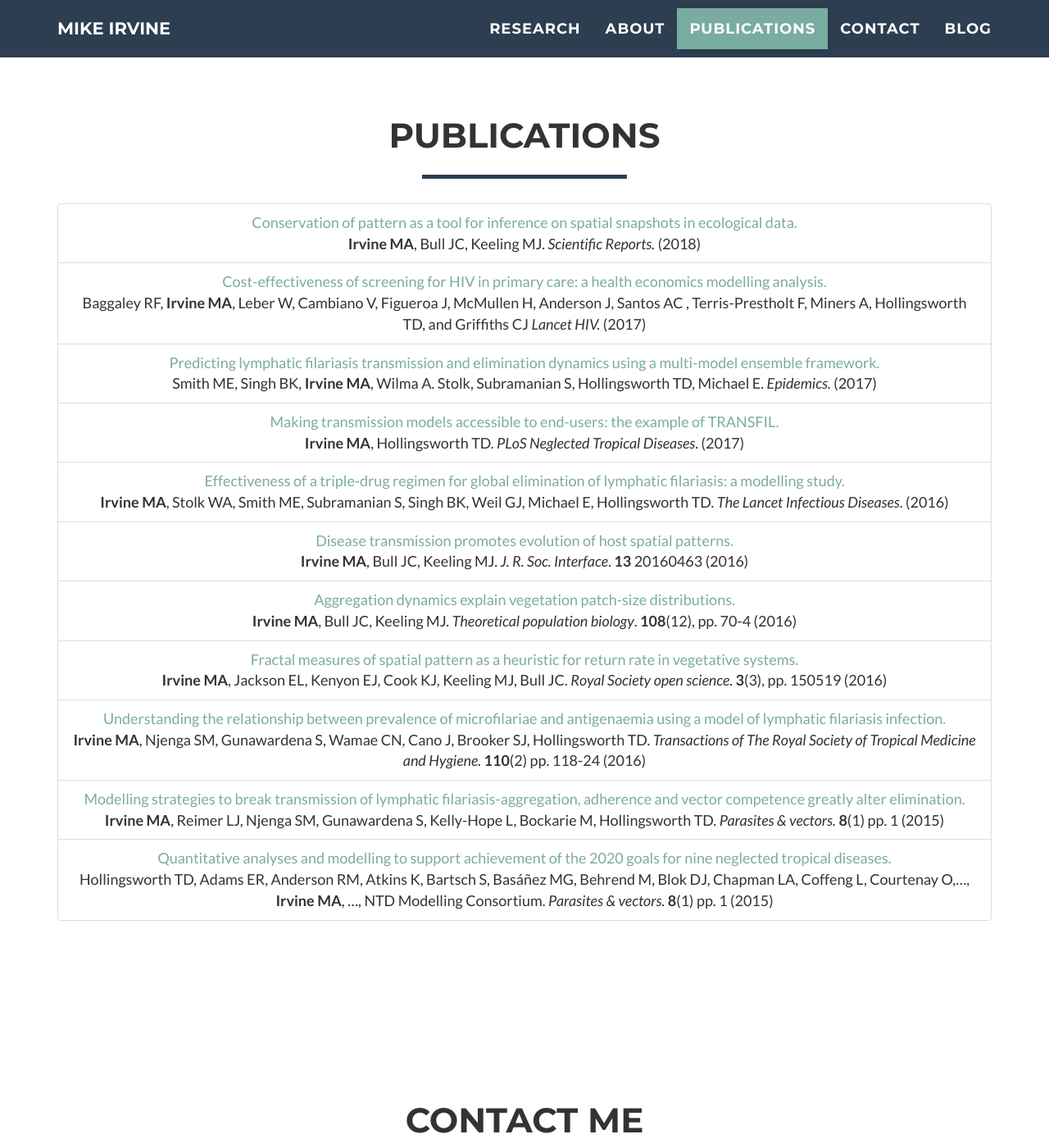
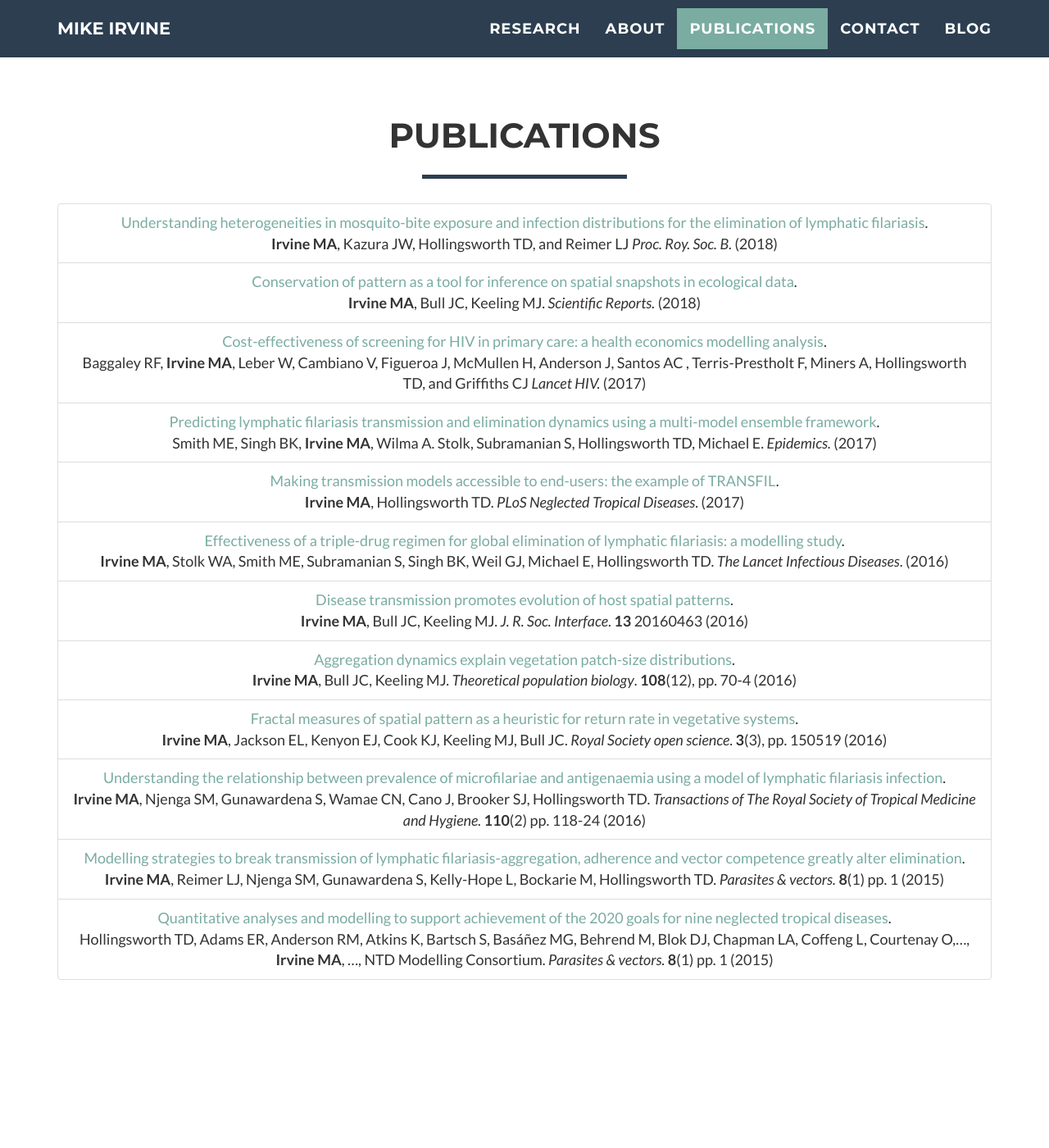
Before and after one commit to sempwn/sempwn.github.io, a Jekyll site: the page index.html, which Jekyll copies as it is, in a window 1280 px wide and 1400 px high, scrolled down 2199 px. Shown: the whole window at 82% size. Built offline with Jekyll 4.4.1, drawn with Linux system fonts in a browser that asks for light colours; nearby versions of some CDN libraries; some web fonts are replaced.

Commit message:
Added Proc B paper.

```diff
--- a/index.html
+++ b/index.html
@@ -249,57 +249,62 @@
               <div class="col-lg-12 text-center">
                 <ul class="list-group">
                   <li class="list-group-item">
-                    <a href="http://dx.doi.org/10.1038/s41598-017-17346-6">Conservation of pattern as a tool for inference on spatial snapshots in ecological data.</a><br>
+                    <a href="http://dx.doi.org/10.1098/rspb.2017.2253">Understanding heterogeneities in mosquito-bite exposure and infection distributions for the elimination of lymphatic filariasis</a>.<br>
+                    <b>Irvine MA</b>, Kazura JW, Hollingsworth TD, and Reimer LJ
+                    <i>Proc. Roy. Soc. B.</i> (2018)<br>
+                  </li>
+                  <li class="list-group-item">
+                    <a href="http://dx.doi.org/10.1038/s41598-017-17346-6">Conservation of pattern as a tool for inference on spatial snapshots in ecological data</a>.<br>
                     <b>Irvine MA</b>, Bull JC, Keeling MJ.
                     <i>Scientific Reports.</i> (2018)
                   </li>
                   <li class="list-group-item">
-                    <a href="http://dx.doi.org/10.1016/S2352-3018(17)30123-6">Cost-effectiveness of screening for HIV in primary care: a health economics modelling analysis.</a><br>
+                    <a href="http://dx.doi.org/10.1016/S2352-3018(17)30123-6">Cost-effectiveness of screening for HIV in primary care: a health economics modelling analysis</a>.<br>
                       Baggaley RF, <b>Irvine MA</b>, Leber W, Cambiano V, Figueroa J, McMullen H, Anderson J, Santos AC , Terris-Prestholt F, Miners A, Hollingsworth TD, and Griffiths CJ
                     <i>Lancet HIV.</i> (2017)
                   </li>
                   <li class="list-group-item">
-                    <a href="http://dx.doi.org/10.1016/j.epidem.2017.02.006">Predicting lymphatic filariasis transmission and elimination dynamics using a multi-model ensemble framework.</a><br>
+                    <a href="http://dx.doi.org/10.1016/j.epidem.2017.02.006">Predicting lymphatic filariasis transmission and elimination dynamics using a multi-model ensemble framework</a>.<br>
                     Smith ME,  Singh BK, <b>Irvine MA</b>, Wilma A. Stolk,  Subramanian S, Hollingsworth TD,  Michael E.
                     <i>Epidemics.</i> (2017)
                   </li>
                   <li class="list-group-item">
-                    <a href="http://dx.doi.org/10.1371/journal.pntd.0005206"> Making transmission models accessible to end-users: the example of TRANSFIL.</a><br>
+                    <a href="http://dx.doi.org/10.1371/journal.pntd.0005206"> Making transmission models accessible to end-users: the example of TRANSFIL</a>.<br>
                     <b>Irvine MA</b>, Hollingsworth TD.  <i>PLoS Neglected Tropical Diseases</i>. (2017)
                   </li>
                   <li class="list-group-item">
-                    <a href="http://dx.doi.org/10.1016/S1473-3099(16)30467-4">Effectiveness of a triple-drug regimen for global elimination of lymphatic filariasis: a modelling study.</a><br>
+                    <a href="http://dx.doi.org/10.1016/S1473-3099(16)30467-4">Effectiveness of a triple-drug regimen for global elimination of lymphatic filariasis: a modelling study</a>.<br>
                       <b>Irvine MA</b>, Stolk WA, Smith ME, Subramanian S, Singh BK, Weil GJ, Michael E, Hollingsworth TD. <i>The Lancet Infectious Diseases</i>. (2016)
                   </li>
                   <li class="list-group-item">
-                    <a href="http://dx.doi.org/10.1098/rsif.2016.0463">Disease transmission promotes evolution of host spatial patterns.</a><br>
+                    <a href="http://dx.doi.org/10.1098/rsif.2016.0463">Disease transmission promotes evolution of host spatial patterns</a>.<br>
                       <b>Irvine MA</b>, Bull JC, Keeling MJ. <i>J. R. Soc. Interface</i>. <b>13</b> 20160463 (2016)
                   </li>
                   <li class="list-group-item">
-                    <a href="http://dx.doi.org/10.1016/j.tpb.2015.12.001">Aggregation dynamics explain vegetation patch-size distributions.</a><br>
+                    <a href="http://dx.doi.org/10.1016/j.tpb.2015.12.001">Aggregation dynamics explain vegetation patch-size distributions</a>.<br>
                       <b>Irvine MA</b>, Bull JC, Keeling MJ. <i>Theoretical population biology</i>. <b>108</b>(12), pp. 70-4 (2016)
                   </li>
                   <li class="list-group-item">
-                    <a href="http://dx.doi.org/10.1098/rsos.150519">Fractal measures of spatial pattern as a heuristic for return rate in vegetative systems.</a><br>
+                    <a href="http://dx.doi.org/10.1098/rsos.150519">Fractal measures of spatial pattern as a heuristic for return rate in vegetative systems</a>.<br>
                       <b>Irvine MA</b>, Jackson EL, Kenyon EJ, Cook KJ, Keeling MJ, Bull JC. <i>Royal Society open science</i>. <b>3</b>(3), pp. 150519 (2016)
                   </li>
 
                   <li class="list-group-item">
-                    <a href="http://dx.doi.org/10.1093/trstmh/trw024">Understanding the relationship between prevalence of microfilariae and antigenaemia using a model of lymphatic filariasis infection.</a><br>
+                    <a href="http://dx.doi.org/10.1093/trstmh/trw024">Understanding the relationship between prevalence of microfilariae and antigenaemia using a model of lymphatic filariasis infection</a>.<br>
 <b>Irvine MA</b>, Njenga SM, Gunawardena S, Wamae CN, Cano J, Brooker SJ, Hollingsworth TD.
 <i>Transactions of The Royal Society of Tropical Medicine and Hygiene.</i>
 <b>110</b>(2) pp. 118-24 (2016)
                   </li>
 
                   <li class="list-group-item">
-                    <a href="http://dx.doi.org/10.1186/s13071-015-1152-3">Modelling strategies to break transmission of lymphatic filariasis-aggregation, adherence and vector competence greatly alter elimination.</a><br>
+                    <a href="http://dx.doi.org/10.1186/s13071-015-1152-3">Modelling strategies to break transmission of lymphatic filariasis-aggregation, adherence and vector competence greatly alter elimination</a>.<br>
 <b>Irvine MA</b>, Reimer LJ, Njenga SM, Gunawardena S, Kelly-Hope L, Bockarie M, Hollingsworth TD.
 <i>Parasites &amp; vectors.</i>
 <b>8</b>(1) pp. 1 (2015)
                   </li>
 
                   <li class="list-group-item">
-                    <a href="http://dx.doi.org/10.1186/s13071-015-1235-1">Quantitative analyses and modelling to support achievement of the 2020 goals for nine neglected tropical diseases.</a><br>
+                    <a href="http://dx.doi.org/10.1186/s13071-015-1235-1">Quantitative analyses and modelling to support achievement of the 2020 goals for nine neglected tropical diseases</a>.<br>
 Hollingsworth TD, Adams ER, Anderson RM, Atkins K, Bartsch S, Basáñez MG, Behrend M, Blok DJ, Chapman LA, Coffeng L, Courtenay O,&hellip;, <b>Irvine MA</b>, &hellip;, NTD Modelling Consortium.
 <i>Parasites &amp; vectors.</i>
 <b>8</b>(1) pp. 1 (2015)
@@ -441,7 +446,13 @@ Hollingsworth TD, Adams ER, Anderson RM, Atkins K, Bartsch S, Basáñez MG, Behr
                             <h3> Publications </h3>
                             <ul class="list-group">
                               <li class="list-group-item">
-                                <a href="http://dx.doi.org/10.1038/s41598-017-17346-6">Conservation of pattern as a tool for inference on spatial snapshots in ecological data.</a><br>
+                                <a href="http://dx.doi.org/10.1098/rspb.2017.2253">Understanding heterogeneities in mosquito-bite exposure and infection distributions for the elimination of lymphatic filariasis</a>.<br>
+                                  <b>Irvine MA</b>, Kazura JW, Hollingsworth TD, and Reimer LJ
+                                  <i>Proc. Roy. Soc. B.</i> (2018)<br>
+                                  News coverage: <a href="http://www.lstmed.ac.uk/news-events/news/the-importance-of-heterogeneity-on-the-management-of-vector-borne-diseases">LSTM news</a>.
+                              </li>
+                              <li class="list-group-item">
+                                <a href="http://dx.doi.org/10.1038/s41598-017-17346-6">Conservation of pattern as a tool for inference on spatial snapshots in ecological data</a>.<br>
                                 <b>Irvine MA</b>, Bull JC, Keeling MJ.
                                 <i>Scientific Reports.</i> (2018)
                               </li>
@@ -488,6 +499,12 @@ Hollingsworth TD, Adams ER, Anderson RM, Atkins K, Bartsch S, Basáñez MG, Behr
                             <h3> Publications </h3>
                             <ul class="list-group">
                               <li class="list-group-item">
+                                 <a href="http://dx.doi.org/10.1098/rspb.2017.2253">Understanding heterogeneities in mosquito-bite exposure and infection distributions for the elimination of lymphatic filariasis</a>.<br>
+                                 <b>Irvine MA</b>, Kazura JW, Hollingsworth TD, and Reimer LJ
+                                 <i>Proc. Roy. Soc. B.</i> (2018)<br>
+                                 News coverage: <a href="http://www.lstmed.ac.uk/news-events/news/the-importance-of-heterogeneity-on-the-management-of-vector-borne-diseases">LSTM news</a>.
+                              </li>
+                              <li class="list-group-item">
                                 <a href="http://dx.doi.org/10.1016/j.epidem.2017.02.006">Predicting lymphatic filariasis transmission and elimination dynamics using a multi-model ensemble framework</a>.<br>
                                 Smith ME,  Singh BK, <b>Irvine MA</b>, Wilma A. Stolk,  Subramanian S, Hollingsworth TD,  Michael E.
                                 <i>Epidemics</i>. (2017)
@@ -510,14 +527,14 @@ Hollingsworth TD, Adams ER, Anderson RM, Atkins K, Bartsch S, Basáñez MG, Behr
                               </li>
 
                               <li class="list-group-item">
-                                <a href="http://dx.doi.org/10.1186/s13071-015-1152-3">Modelling strategies to break transmission of lymphatic filariasis-aggregation, adherence and vector competence greatly alter elimination.</a>.<br>
+                                <a href="http://dx.doi.org/10.1186/s13071-015-1152-3">Modelling strategies to break transmission of lymphatic filariasis-aggregation, adherence and vector competence greatly alter elimination</a>.<br>
     <b>Irvine MA</b>, Reimer LJ, Njenga SM, Gunawardena S, Kelly-Hope L, Bockarie M, Hollingsworth TD.
      <i>Parasites &amp; vectors.</i>
      <b>8</b>(1) pp. 1 (2015)
                               </li>
 
                               <li class="list-group-item">
-                                <a href="http://dx.doi.org/10.1186/s13071-015-1235-1">Quantitative analyses and modelling to support achievement of the 2020 goals for nine neglected tropical diseases.</a>.<br>
+                                <a href="http://dx.doi.org/10.1186/s13071-015-1235-1">Quantitative analyses and modelling to support achievement of the 2020 goals for nine neglected tropical diseases</a>.<br>
     Hollingsworth TD, Adams ER, Anderson RM, Atkins K, Bartsch S, Basáñez MG, Behrend M, Blok DJ, Chapman LA, Coffeng L, Courtenay O, <b>Irvine MA</b>,&hellip;, NTD Modelling Consortium.
      <i>Parasites &amp; vectors.</i>
      <b>8</b>(1) pp. 1 (2015)
@@ -552,7 +569,13 @@ Hollingsworth TD, Adams ER, Anderson RM, Atkins K, Bartsch S, Basáñez MG, Behr
                             <h3> Publications </h3>
                             <ul class="list-group">
                               <li class="list-group-item">
-                                  <a href="http://dx.doi.org/10.1038/s41598-017-17346-6">Conservation of pattern as a tool for inference on spatial snapshots in ecological data.</a><br>
+                                <a href="http://dx.doi.org/10.1098/rspb.2017.2253">Understanding heterogeneities in mosquito-bite exposure and infection distributions for the elimination of lymphatic filariasis</a>.<br>
+                                <b>Irvine MA</b>, Kazura JW, Hollingsworth TD, and Reimer LJ
+                                <i>Proc. Roy. Soc. B</i> (2018)<br>
+                                News coverage: <a href="http://www.lstmed.ac.uk/news-events/news/the-importance-of-heterogeneity-on-the-management-of-vector-borne-diseases">LSTM news</a>.
+                              </li>
+                              <li class="list-group-item">
+                                  <a href="http://dx.doi.org/10.1038/s41598-017-17346-6">Conservation of pattern as a tool for inference on spatial snapshots in ecological data</a>.<br>
                                   <b>Irvine MA</b>, Bull JC, Keeling MJ.
                                   <i>Scientific Reports.</i> (2018)
                               </li>
@@ -583,13 +606,13 @@ Hollingsworth TD, Adams ER, Anderson RM, Atkins K, Bartsch S, Basáñez MG, Behr
      <b>110</b>(2) pp. 118-24 (2016)
                               </li>
                               <li class="list-group-item">
-                                <a href="http://dx.doi.org/10.1186/s13071-015-1152-3">Modelling strategies to break transmission of lymphatic filariasis-aggregation, adherence and vector competence greatly alter elimination.</a>.<br>
+                                <a href="http://dx.doi.org/10.1186/s13071-015-1152-3">Modelling strategies to break transmission of lymphatic filariasis-aggregation, adherence and vector competence greatly alter elimination</a>.<br>
     <b>Irvine MA</b>, Reimer LJ, Njenga SM, Gunawardena S, Kelly-Hope L, Bockarie M, Hollingsworth TD.
      <i>Parasites &amp; vectors.</i>
      <b>8</b>(1) pp. 1 (2015)
                               </li>
                               <li class="list-group-item">
-                                <a href="http://dx.doi.org/10.1098/rsos.150519">Fractal measures of spatial pattern as a heuristic for return rate in vegetative systems.</a>.<br>
+                                <a href="http://dx.doi.org/10.1098/rsos.150519">Fractal measures of spatial pattern as a heuristic for return rate in vegetative systems</a>.<br>
                                   <b>Irvine MA</b>, Jackson EL, Kenyon EJ, Cook KJ, Keeling MJ, Bull JC. <i>Royal Society open science</i>. <b>3</b>(3), pp. 150519 (2016)
                               </li>
 
@@ -625,6 +648,12 @@ Hollingsworth TD, Adams ER, Anderson RM, Atkins K, Bartsch S, Basáñez MG, Behr
                             <h3> Publications </h3>
                             <ul class="list-group">
                                 <li class="list-group-item">
+                                  <a href="http://dx.doi.org/10.1098/rspb.2017.2253">Understanding heterogeneities in mosquito-bite exposure and infection distributions for the elimination of lymphatic filariasis</a>.<br>
+                                    <b>Irvine MA</b>, Kazura JW, Hollingsworth TD, and Reimer LJ
+                                  <i>Proc. Roy. Soc. B</i> (2018)<br>
+                                  News coverage: <a href="http://www.lstmed.ac.uk/news-events/news/the-importance-of-heterogeneity-on-the-management-of-vector-borne-diseases">LSTM news</a>.
+                                </li>
+                                <li class="list-group-item">
                                   <a href="http://dx.doi.org/10.1016/S2352-3018(17)30123-6">Cost-effectiveness of screening for HIV in primary care: a health economics modelling analysis</a>.<br>
                                     Baggaley RF, <b>Irvine MA</b>, Leber W, Cambiano V, Figueroa J, McMullen H, Anderson J, Santos AC , Terris-Prestholt F, Miners A, Hollingsworth TD, and Griffiths CJ
                                   <i>Lancet HIV</i> (2017)<br>
@@ -650,7 +679,7 @@ Hollingsworth TD, Adams ER, Anderson RM, Atkins K, Bartsch S, Basáñez MG, Behr
        <b>110</b>(2) pp. 118-24 (2016)
                                 </li>
                                 <li class="list-group-item">
-                                  <a href="http://dx.doi.org/10.1186/s13071-015-1152-3">Modelling strategies to break transmission of lymphatic filariasis-aggregation, adherence and vector competence greatly alter elimination.</a>.<br>
+                                  <a href="http://dx.doi.org/10.1186/s13071-015-1152-3">Modelling strategies to break transmission of lymphatic filariasis-aggregation, adherence and vector competence greatly alter elimination</a>.<br>
       <b>Irvine MA</b>, Reimer LJ, Njenga SM, Gunawardena S, Kelly-Hope L, Bockarie M, Hollingsworth TD.
        <i>Parasites &amp; vectors.</i>
        <b>8</b>(1) pp. 1 (2015)
@@ -751,7 +780,7 @@ Hollingsworth TD, Adams ER, Anderson RM, Atkins K, Bartsch S, Basáñez MG, Behr
                             <h3> Related Publications </h3>
                             <ul class="list-group">
                               <li class="list-group-item">
-                                <a href="http://dx.doi.org/10.1038/s41598-017-17346-6">Conservation of pattern as a tool for inference on spatial snapshots in ecological data.</a><br>
+                                <a href="http://dx.doi.org/10.1038/s41598-017-17346-6">Conservation of pattern as a tool for inference on spatial snapshots in ecological data</a>.<br>
                                 <b>Irvine MA</b>, Bull JC, Keeling MJ.
                                 <i>Scientific Reports.</i> (2018)
                               </li>
@@ -760,11 +789,11 @@ Hollingsworth TD, Adams ER, Anderson RM, Atkins K, Bartsch S, Basáñez MG, Behr
                                   <b>Irvine MA</b>, Bull JC, Keeling MJ. <i>J. R. Soc. Interface</i>. <b>13</b> 20160463 (2016)
                               </li>
                               <li class="list-group-item">
-                                <a href="http://dx.doi.org/10.1016/j.tpb.2015.12.001">Aggregation dynamics explain vegetation patch-size distributions.</a>.<br>
+                                <a href="http://dx.doi.org/10.1016/j.tpb.2015.12.001">Aggregation dynamics explain vegetation patch-size distributions</a>.<br>
                                   <b>Irvine MA</b>, Bull JC, Keeling MJ. <i>Theoretical population biology</i>. <b>108</b>(12), pp. 70-4 (2016)
                               </li>
                               <li class="list-group-item">
-                                <a href="http://dx.doi.org/10.1098/rsos.150519">Fractal measures of spatial pattern as a heuristic for return rate in vegetative systems.</a>.<br>
+                                <a href="http://dx.doi.org/10.1098/rsos.150519">Fractal measures of spatial pattern as a heuristic for return rate in vegetative systems</a>.<br>
                                   <b>Irvine MA</b>, Jackson EL, Kenyon EJ, Cook KJ, Keeling MJ, Bull JC. <i>Royal Society open science</i>. <b>3</b>(3), pp. 150519 (2016)
                               </li>
                             </ul>
```
